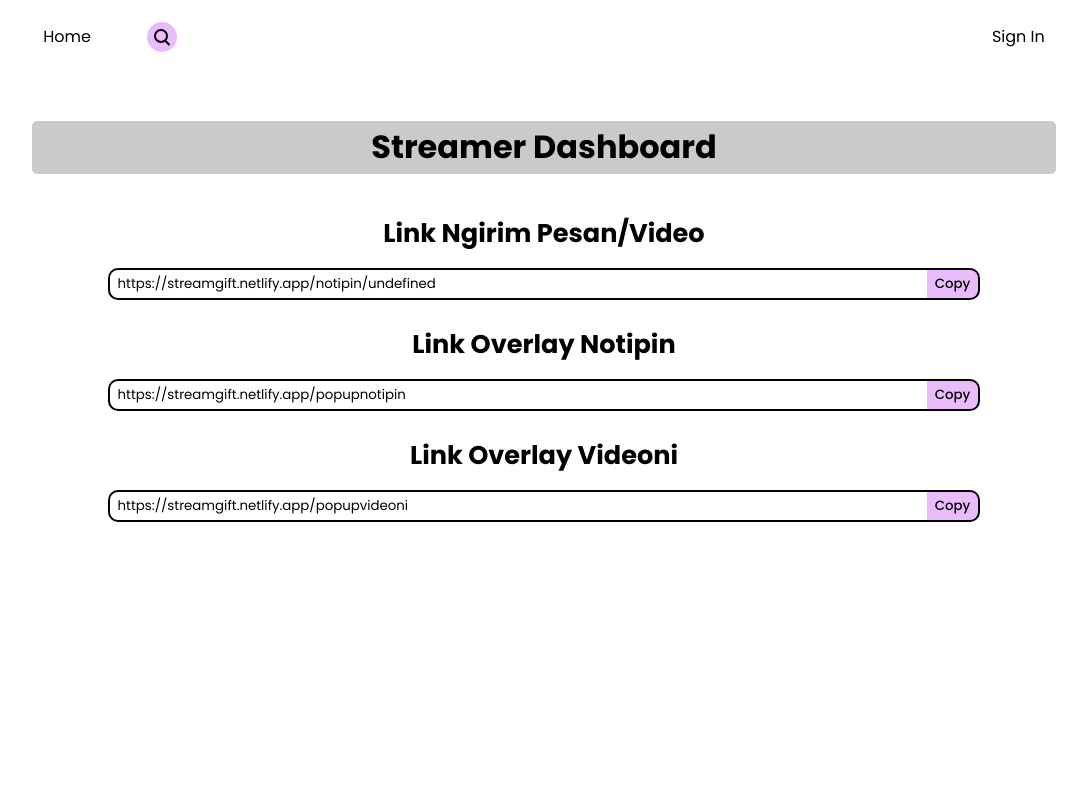
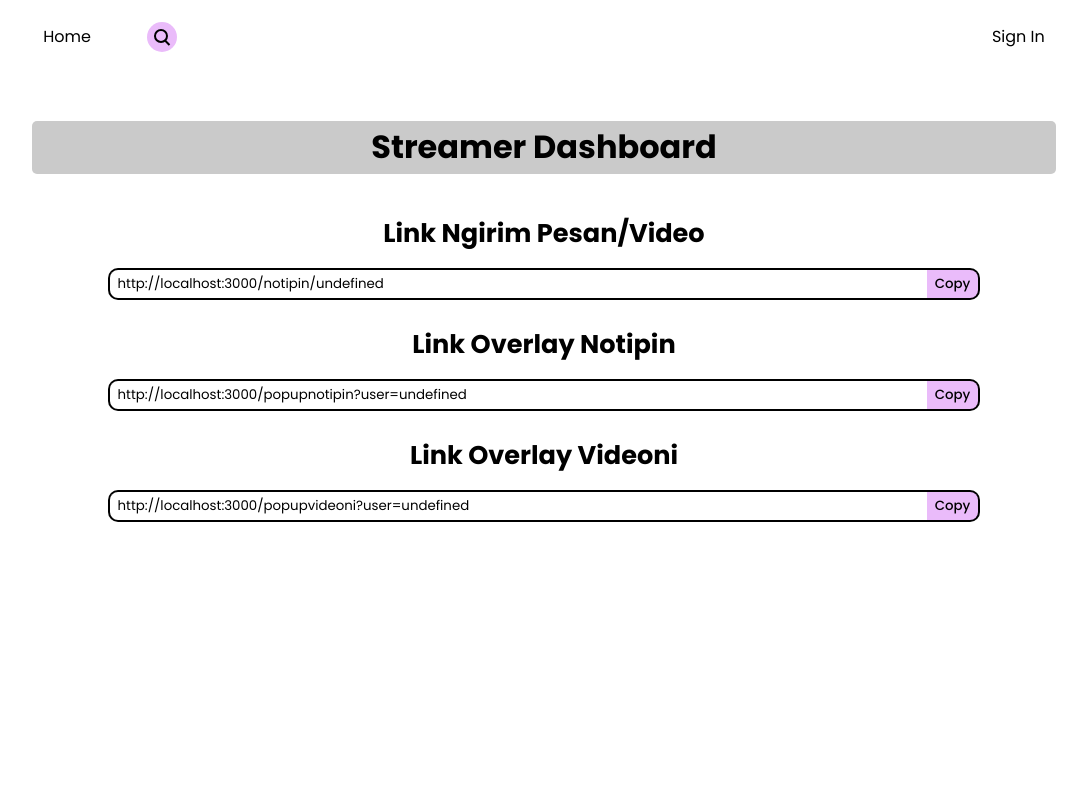
Before and after one commit to IrPanK/stream-gift, a React (Create React App) app in the folder client/: page /linkhere in a window 1280 px wide. Shown: the top 800 px of the page, without its empty margins (96-1183 px from the left). Built offline with nearby package versions, Linux system fonts and the light colour scheme; no server answers.

Commit message:
fix socket.io & popup logic

```diff
--- a/client/src/App.js
+++ b/client/src/App.js
@@ -26,12 +26,14 @@ const App = () => {
     const [currentSocket, setCurrentSocket] = useState(null);
 
     const dispatch = useDispatch();
-    // const ENDPOINT = "https://stream-gift-production.up.railway.app/";
     const ENDPOINT = process.env.SERVER_URL;
-    const secondValue = { transports: ["websocket", "polling", "flashsocket"] };
+
+    // * dibawah ini bisa menyebabkan hal aneh
+    // masukkin di sebelah ENDPOINT
+    // const secondValue = { transports: ["websocket", "polling", "flashsocket"] };
 
     useEffect(() => {
-        const socket = io(ENDPOINT, secondValue);
+        const socket = io(ENDPOINT);
         setCurrentSocket(socket);
 
         dispatch(getNotipin());
--- a/client/src/Component/Auth/Auth.js
+++ b/client/src/Component/Auth/Auth.js
@@ -25,11 +25,9 @@ const Auth = () => {
     const navigate = useNavigate();
 
     const handleCallbackResponse = (res) => {
-        const credential = jwt_decode(res?.credential);
-        const id = credential?.sub;
         const token = res.credential;
 
-        dispatch({ type: AUTH, data: { id, token } });
+        dispatch({ type: AUTH, data: { token } });
 
         navigate("/");
     };
--- a/client/src/Component/Dashboard/Dashboard.js
+++ b/client/src/Component/Dashboard/Dashboard.js
@@ -5,7 +5,7 @@ import Card from "../Card/Card";
 import "./Dashboard.css";
 
 const Dashboard = () => {
-    const userId = useSelector((state) => state.auth);
+    const { userId } = useSelector((state) => state.auth);
 
     return (
         <div className="dashboard-container margintop">
@@ -21,12 +21,12 @@ const Dashboard = () => {
             />
             <Card
                 title={"Overlay Notipin"}
-                goto={`/popupnotipin`}
+                goto={`/popupnotipin?user=${userId}`}
                 desc={"Saya sarankan gausa dipencet"}
             />
             <Card
                 title={"Overlay Videoni"}
-                goto={`/popupvideoni`}
+                goto={`/popupvideoni?user=${userId}`}
                 desc={"Saya sarankan gausa dipencet"}
             />
         </div>
--- a/client/src/Component/Link/Link.js
+++ b/client/src/Component/Link/Link.js
@@ -11,6 +11,9 @@ const Link = () => {
     const [message, setMessage] = useState(false);
     const [notipin, setNotipin] = useState(false);
     const [videoni, setVideoni] = useState(false);
+
+    // const CLIENT_URL = "https://streamgift.netlify.app";
+    const CLIENT_URL = "http://localhost:3000";
 
     const { userId } = useSelector((state) => state.auth);
 
@@ -43,13 +46,13 @@ const Link = () => {
                     <div className="link-putbut">
                         <input
                             className="link-input"
-                            value={`https://streamgift.netlify.app/notipin/${userId}`}
+                            value={`${CLIENT_URL}/notipin/${userId}`}
                         />
                         <button
                             className="link-button"
                             onClick={() => {
                                 copyToClipBoard(
-                                    `https://streamgift.netlify.app/notipin/${userId}`
+                                    `${CLIENT_URL}/notipin/${userId}`
                                 );
                                 setMessage(true);
                             }}
@@ -64,13 +67,13 @@ const Link = () => {
                     <div className="link-putbut">
                         <input
                             className="link-input"
-                            value={`https://streamgift.netlify.app/popupnotipin`}
+                            value={`${CLIENT_URL}/popupnotipin?user=${userId}`}
                         />
                         <button
                             className="link-button"
                             onClick={() => {
                                 copyToClipBoard(
-                                    `https://streamgift.netlify.app/popupnotipin`
+                                    `${CLIENT_URL}/popupnotipin?user=${userId}`
                                 );
                                 setNotipin(true);
                             }}
@@ -85,13 +88,13 @@ const Link = () => {
                     <div className="link-putbut">
                         <input
                             className="link-input"
-                            value={`https://streamgift.netlify.app/popupvideoni`}
+                            value={`${CLIENT_URL}/popupvideoni?user=${userId}`}
                         />
                         <button
                             className="link-button"
                             onClick={() => {
                                 copyToClipBoard(
-                                    `https://streamgift.netlify.app/popupvideoni`
+                                    `${CLIENT_URL}/popupvideoni?user=${userId}`
                                 );
                                 setVideoni(true);
                             }}
--- a/client/src/Component/Popup/PopupNotipin.js
+++ b/client/src/Component/Popup/PopupNotipin.js
@@ -1,25 +1,25 @@
 import React, { useEffect, useState } from "react";
 import { io } from "socket.io-client";
-import { Link } from "react-router-dom";
+import { Link, useLocation } from "react-router-dom";
 
 import "./Popup.css";
 import audio from "../../Audios/audioNotif.wav";
-import { useSelector } from "react-redux";
 
 const PopupNotipin = ({ currentSocket }) => {
+    const { search } = useLocation();
+    const parameters = new URLSearchParams(search);
+
     const [popupData, setPopupData] = useState([]);
     const [popupMessage, setPopupMessage] = useState("");
     const [creator, setCreator] = useState("");
     const [message, setMessage] = useState("");
+    const [userId, setUser] = useState(parameters.get("user"));
 
     const ENDPOINT = process.env.SERVER_URL;
-    const secondValue = { transports: ["websocket", "polling", "flashsocket"] };
-
-    const { userId } = useSelector((state) => state.auth);
 
     useEffect(() => {
         if (popupMessage === "") {
-            const socket = io(ENDPOINT, secondValue);
+            const socket = io(ENDPOINT);
             socket.on("popupNotipin", ({ notipinData }) => {
                 if (notipinData.destination === userId) {
                     setCreator(notipinData.creator);
--- a/client/src/Component/Popup/Popupvideoni.js
+++ b/client/src/Component/Popup/Popupvideoni.js
@@ -1,24 +1,24 @@
 import React, { useEffect, useState } from "react";
 import ReactPlayer from "react-player";
-import { useSelector } from "react-redux";
 import { io } from "socket.io-client";
-import { Link } from "react-router-dom";
+import { Link, useLocation } from "react-router-dom";
 
 import "./Popup.css";
 
 const Popupvideoni = () => {
+    const { search } = useLocation();
+    const parameters = new URLSearchParams(search);
+
     const [videoni, setVideoni] = useState("");
     const [duration, setDuration] = useState(0);
     const [play, setPlay] = useState(0);
     const [popupData, setPopupData] = useState("");
+    const [userId, setUser] = useState(parameters.get("user"));
 
     const ENDPOINT = process.env.SERVER_URL;
-    const secondValue = { transports: ["websocket", "polling", "flashsocket"] };
-
-    const { userId } = useSelector((state) => state.auth);
 
     useEffect(() => {
-        const socket = io(ENDPOINT, secondValue);
+        const socket = io(ENDPOINT);
         socket.on("popupVideoni", ({ videoniData }) => {
             if (videoniData.destination === userId) {
                 setVideoni(videoniData);
--- a/client/src/actions/auth.js
+++ b/client/src/actions/auth.js
@@ -43,7 +43,7 @@ export const getUser = () => async (dispatch) => {
                 dispatch({ type: LOGOUT });
             }
 
-            const userId = decodedToken?.id || decodedToken?.sub;
+            const userId = decodedToken?.sub || decodedToken?.existingUser?._id;
             const name = decodedToken?.name || decodedToken?.existingUser?.name;
 
             dispatch({ type: FETCH_USER, data: { userId, name } });
```
Also changed, not shown: 1 other file (tests, documents, lock files or other folders).
